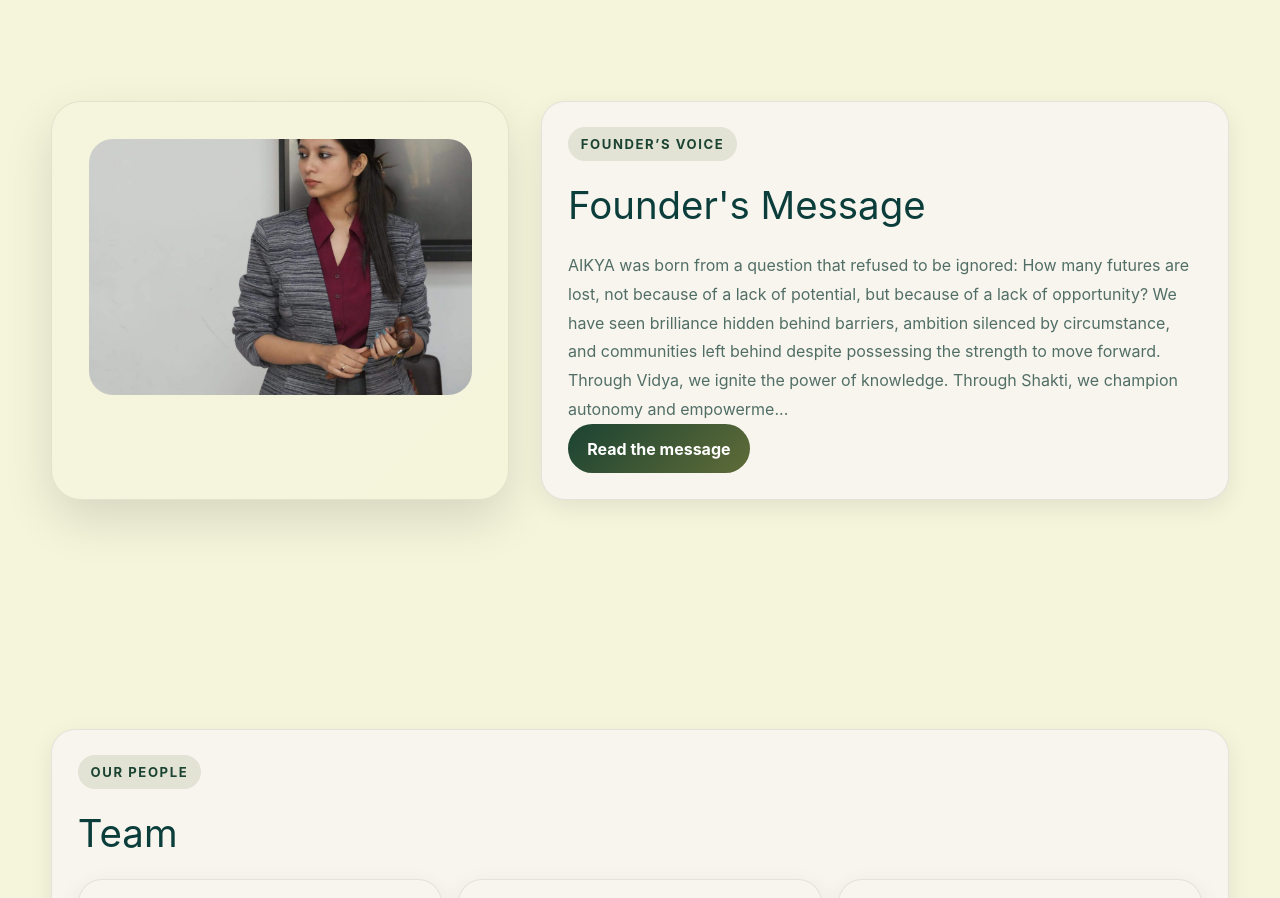
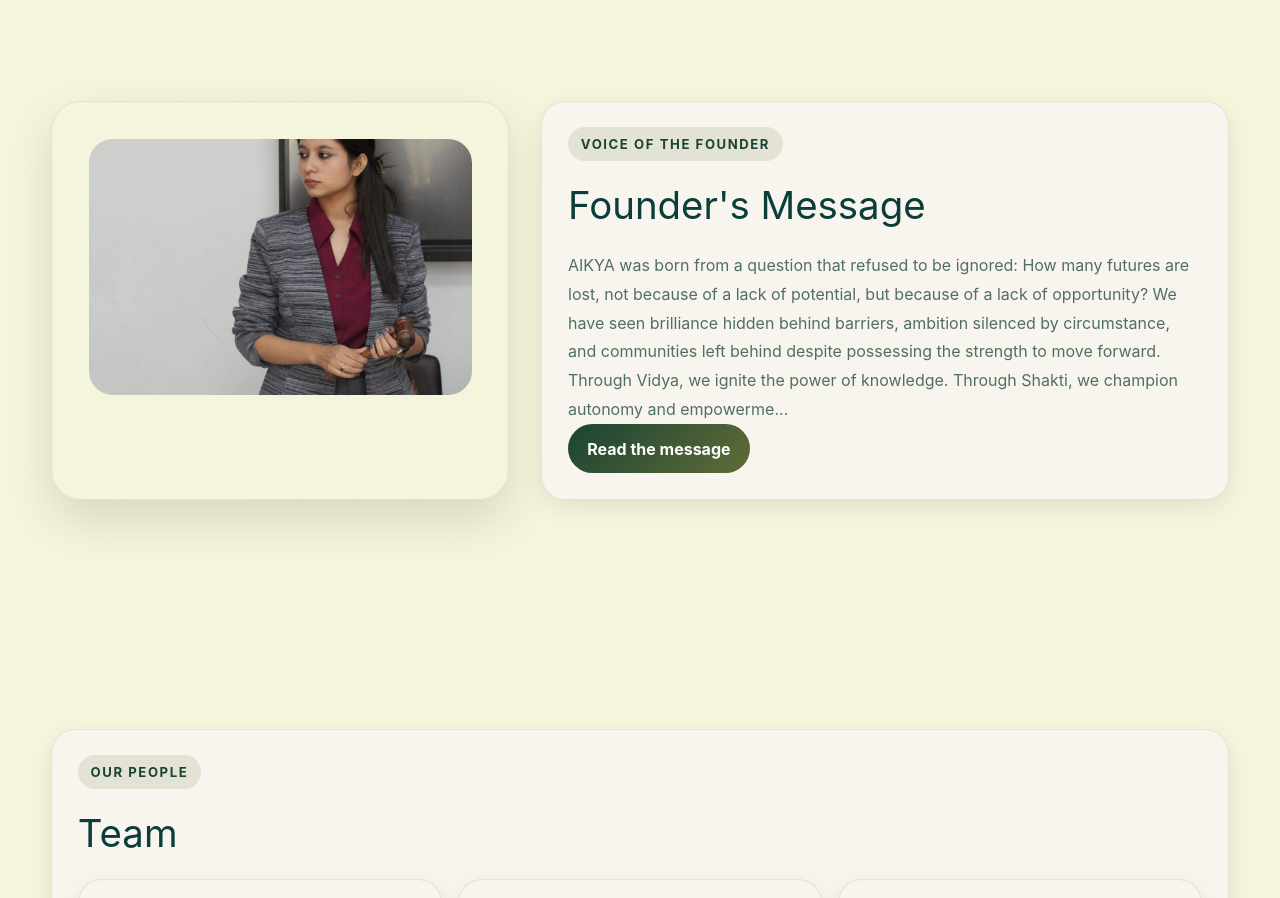
Before and after one commit to AIKYAFOUNDATION/CODE_AIKYA_FOUNDATION, a Next.js app in the folder aikya-website/: page / in a window 1280 px wide. Shown: the part 2700-3598 px from the top of the page. Built offline with nearby package versions, Linux system fonts and the light colour scheme.

Commit message:
Image Add

```diff
--- a/aikya-website/components/home/FounderPreview.tsx
+++ b/aikya-website/components/home/FounderPreview.tsx
@@ -9,7 +9,7 @@ export default function FounderPreview() {
           <img src="/images/founder/IMGDG.jpeg" alt="Founder of AIKYA FOUNDATION" className="h-64 w-full rounded-[1.5rem] object-cover" />
         </div>
         <div className="surface-card">
-          <div className="pill">Founder’s voice</div>
+          <div className="pill">Voice of the Founder</div>
           <h2>Founder's Message</h2>
           <p className="text-[var(--muted)]">{foundationData.founderMessage.slice(0, 420)}...</p>
           <Link href="/founder" className="cta-button cta-button-primary mt-6 inline-flex">
```
Also changed, not shown: aikya-website/public/images/donate/DONATEQRCODE.jpeg (added), aikya-website/public/images/gallery/EVENT6.jpeg.
